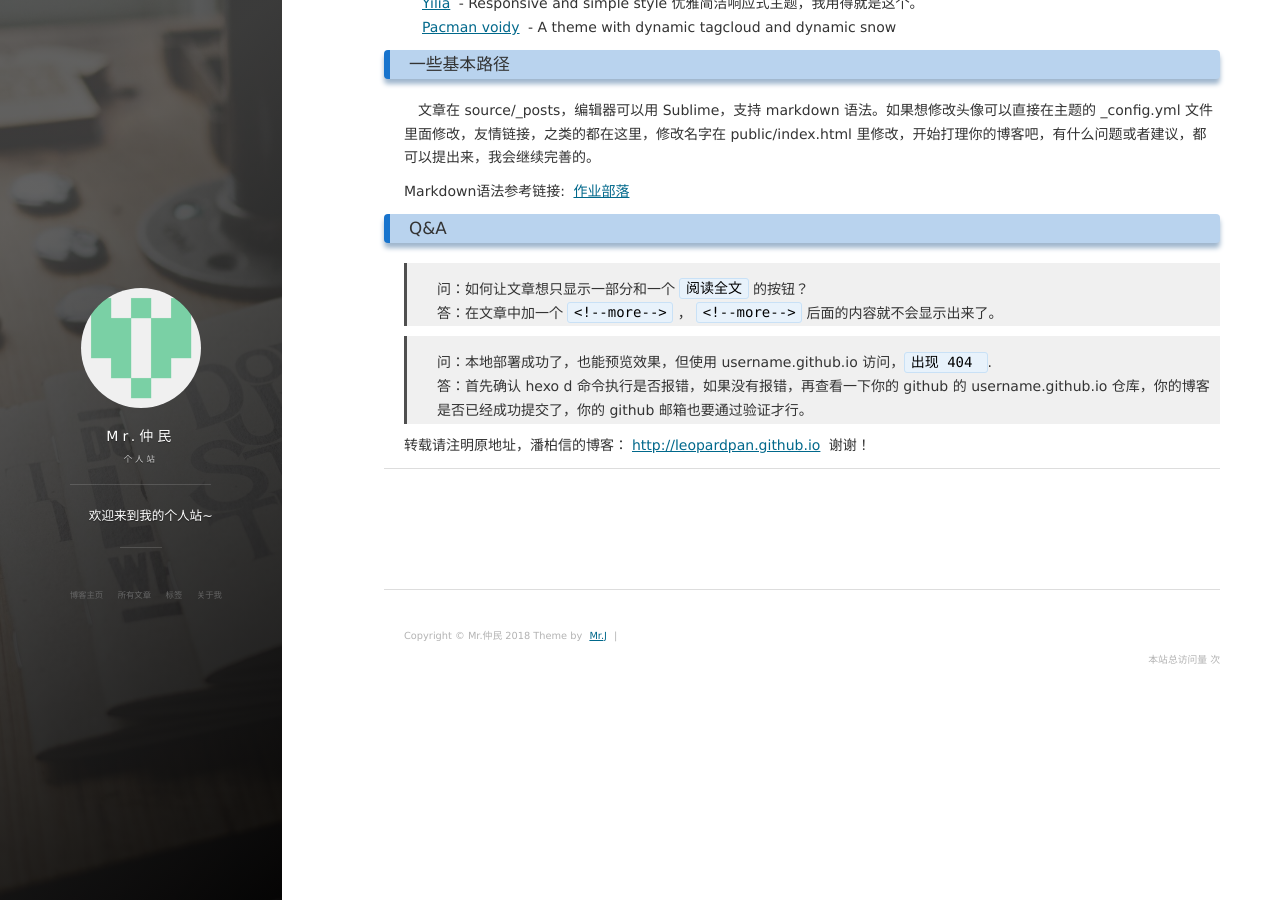
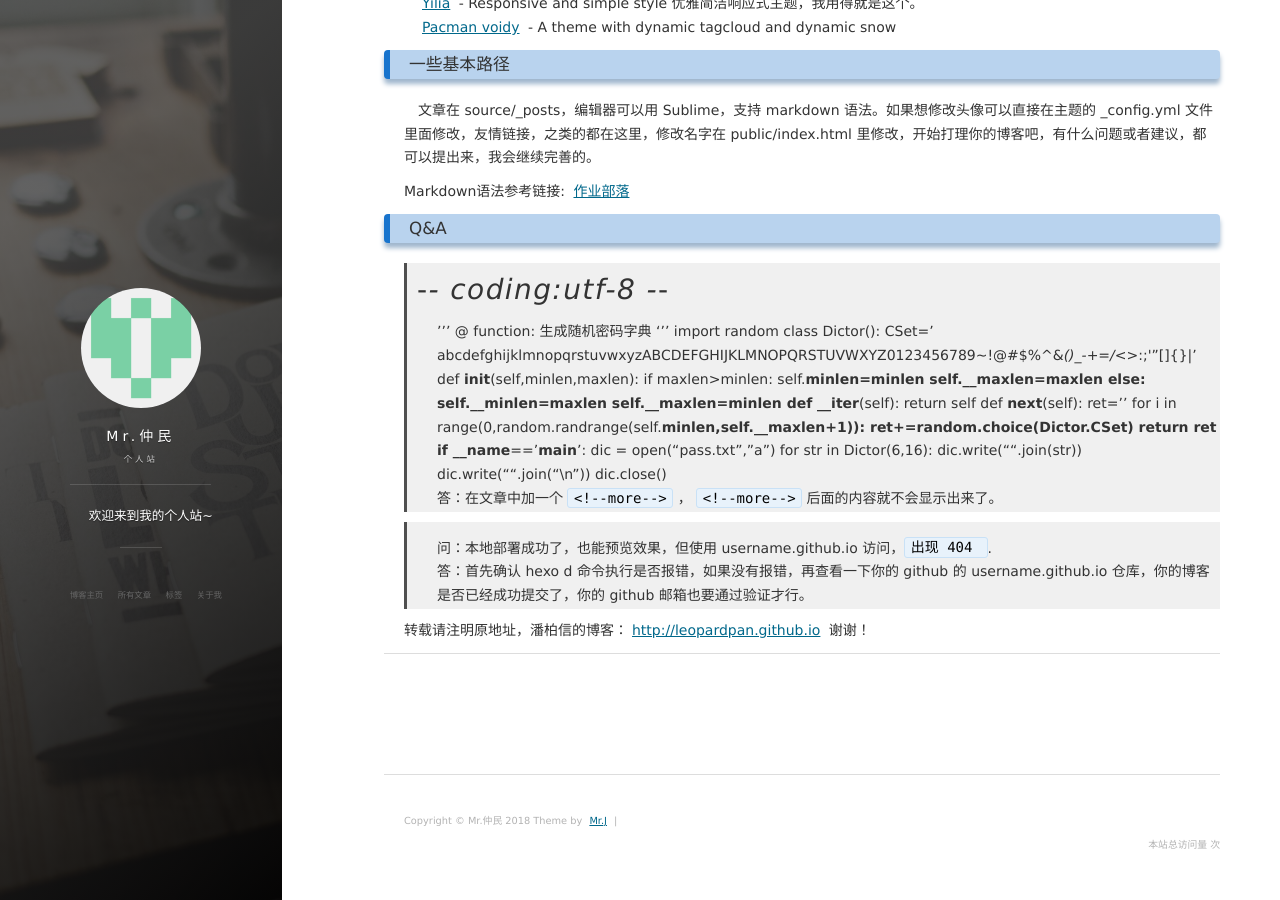
Before and after one commit to qq282126990/qq282126990.github.com, a Jekyll site: the page built from _posts/2015-08-25-HEXO搭建个人博客.md, in a window 1280 px wide and 900 px high, scrolled down 4018 px. Built offline with Jekyll 4.4.1, drawn with Linux system fonts in a browser that asks for light colours; nearby versions of some CDN libraries.

Commit message:
Update 2015-08-25-HEXO搭建个人博客.md

```diff
--- a/_posts/2015-08-25-HEXO搭建个人博客.md
+++ b/_posts/2015-08-25-HEXO搭建个人博客.md
@@ -186,7 +186,34 @@ Markdown语法参考链接: [作业部落](https://www.zybuluo.com/mdeditor)
 
 ### Q&A
 
-> 问：如何让文章想只显示一部分和一个 `阅读全文` 的按钮？
+>
+# -*- coding:utf-8 -*-
+'''
+ @ function: 生成随机密码字典
+'''
+import random
+class Dictor():
+    CSet=' abcdefghijklmnopqrstuvwxyzABCDEFGHIJKLMNOPQRSTUVWXYZ0123456789~!@#$%^&*()_-+=/*<>:;\'"[]{}|'
+    def __init__(self,minlen,maxlen):
+        if maxlen>minlen:
+            self.__minlen=minlen
+            self.__maxlen=maxlen
+        else:
+            self.__minlen=maxlen
+            self.__maxlen=minlen
+    def __iter__(self):
+        return self
+    def __next__(self):
+        ret=''
+        for i in range(0,random.randrange(self.__minlen,self.__maxlen+1)):
+            ret+=random.choice(Dictor.CSet)
+        return ret
+if __name__=='__main__':
+	dic = open("pass.txt","a")
+	for str in Dictor(6,16):
+		dic.write("".join(str))
+		dic.write("".join("\n"))
+	dic.close()
 > 答：在文章中加一个 `<!--more-->` ， `<!--more-->` 后面的内容就不会显示出来了。
 
 <p> </p>
```
